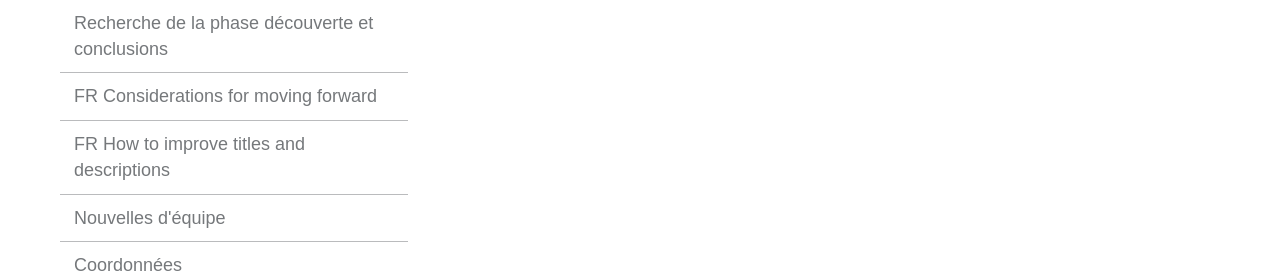
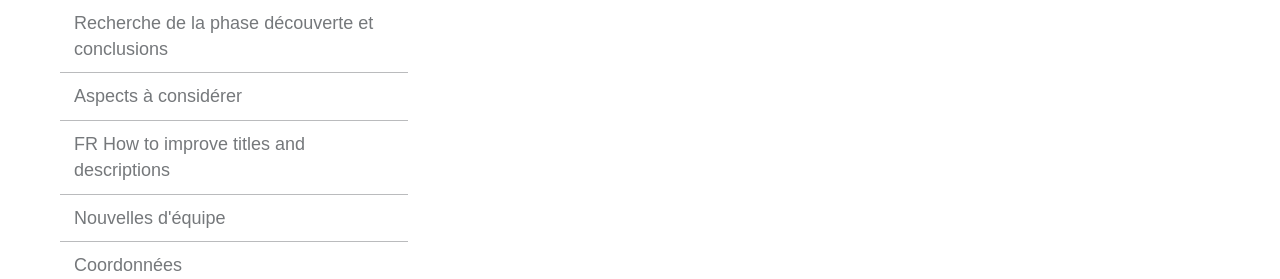
Before and after one commit to cds-snc/pspc-documentation, a Jekyll site: the page built from _pages/fr/coordonnees.md, in a window 1280 px wide. Shown: the part 279-558 px from the top of the page. Built offline with Jekyll 4.4.1, drawn with Linux system fonts in a browser that asks for light colours.

Commit message:
French title and URL for Aspects a considerer

```diff
--- a/_data/menu.yml
+++ b/_data/menu.yml
@@ -30,10 +30,10 @@ fr:
   research:
     name: "Recherche de la phase découverte et conclusions"
     url: "/recherche-de-la-phase-decouverte/"
-  fr-moving-forward:
-    name: "FR Considerations for moving forward"
-    url: "/fr-moving-forward/"
-  fr-titles-and-descriptions:
+  moving-forward:
+    name: "Aspects à considérer"
+    url: "/aspects-a-considerer/"
+  titles-and-descriptions:
     name: "FR How to improve titles and descriptions"
     url: "/fr-titles-and-descriptions/"
   team-news:
--- a/_pages/en/moving-forward.md
+++ b/_pages/en/moving-forward.md
@@ -3,7 +3,7 @@ layout: page
 title:  "Considerations for moving forward"
 lang: en
 permalink: "/moving-forward/"
-trans_url: "/fr-moving-forward/"
+trans_url: "/aspects-a-considerer/"
 ---
 
 Our recommendations at the end of the Discovery come from need statements and a comparative analysis. We created a content model to drill deeper into the specific fields and formatting of information for suppliers to use when searching for contract opportunities.
--- a/_pages/fr/fr-moving-forward.md
+++ b/_pages/fr/fr-moving-forward.md
@@ -2,7 +2,7 @@
 layout: page
 title:  "Aspects à considére"
 lang: fr
-permalink: "/fr-moving-forward/"
+permalink: "/aspects-a-considerer/"
 trans_url: "/moving-forward/"
 ---
 Nos recommandations à la fin de la phase découverte proviennent d’énoncés de besoins et d’une analyse comparative. Nous avons créé un modèle de contenu pour étudier plus en profondeur les champs spécifiques et le format des informations que les fournisseurs peuvent utiliser lorsqu’ils recherchent des possibilités de contrat.
```
